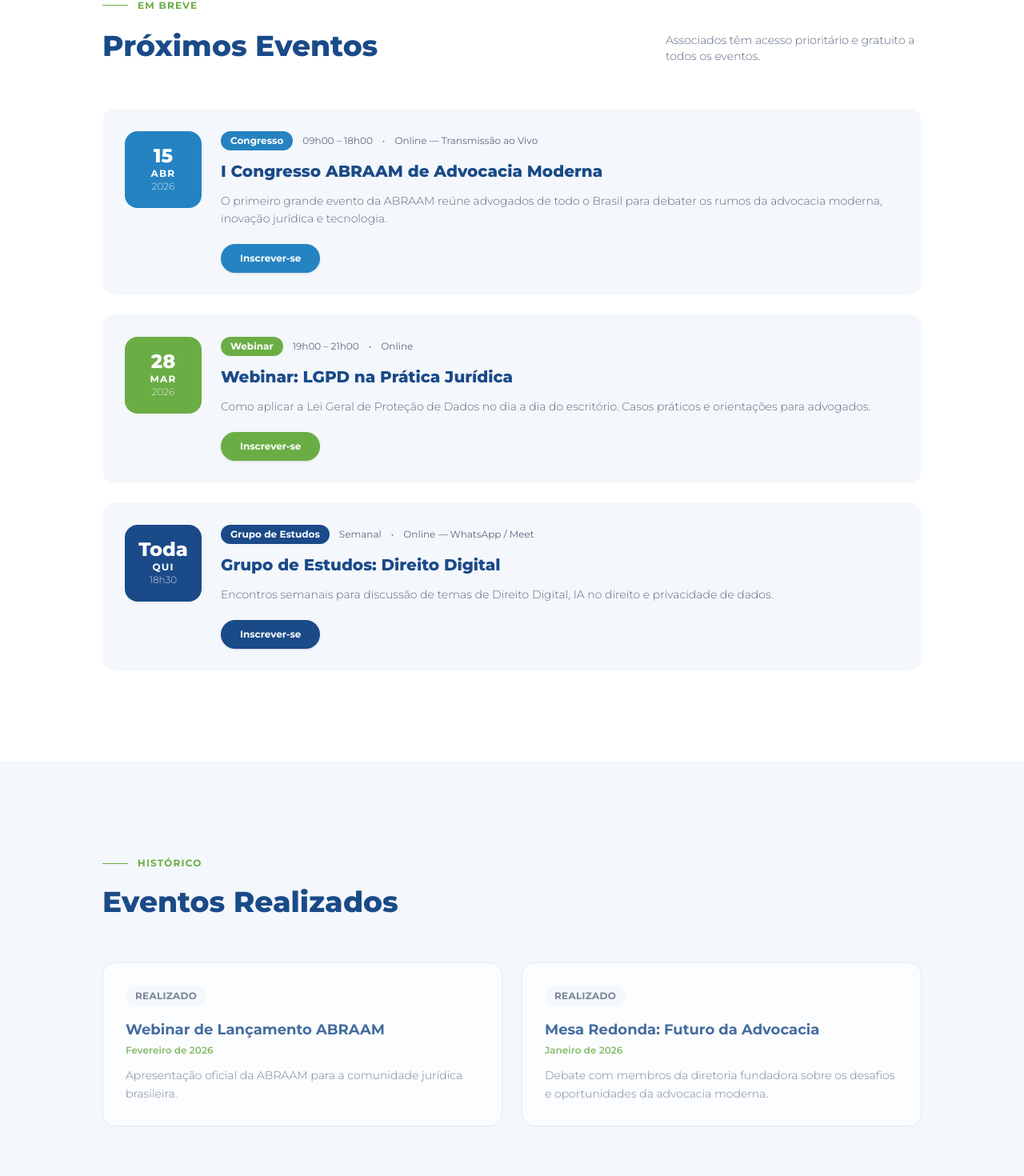
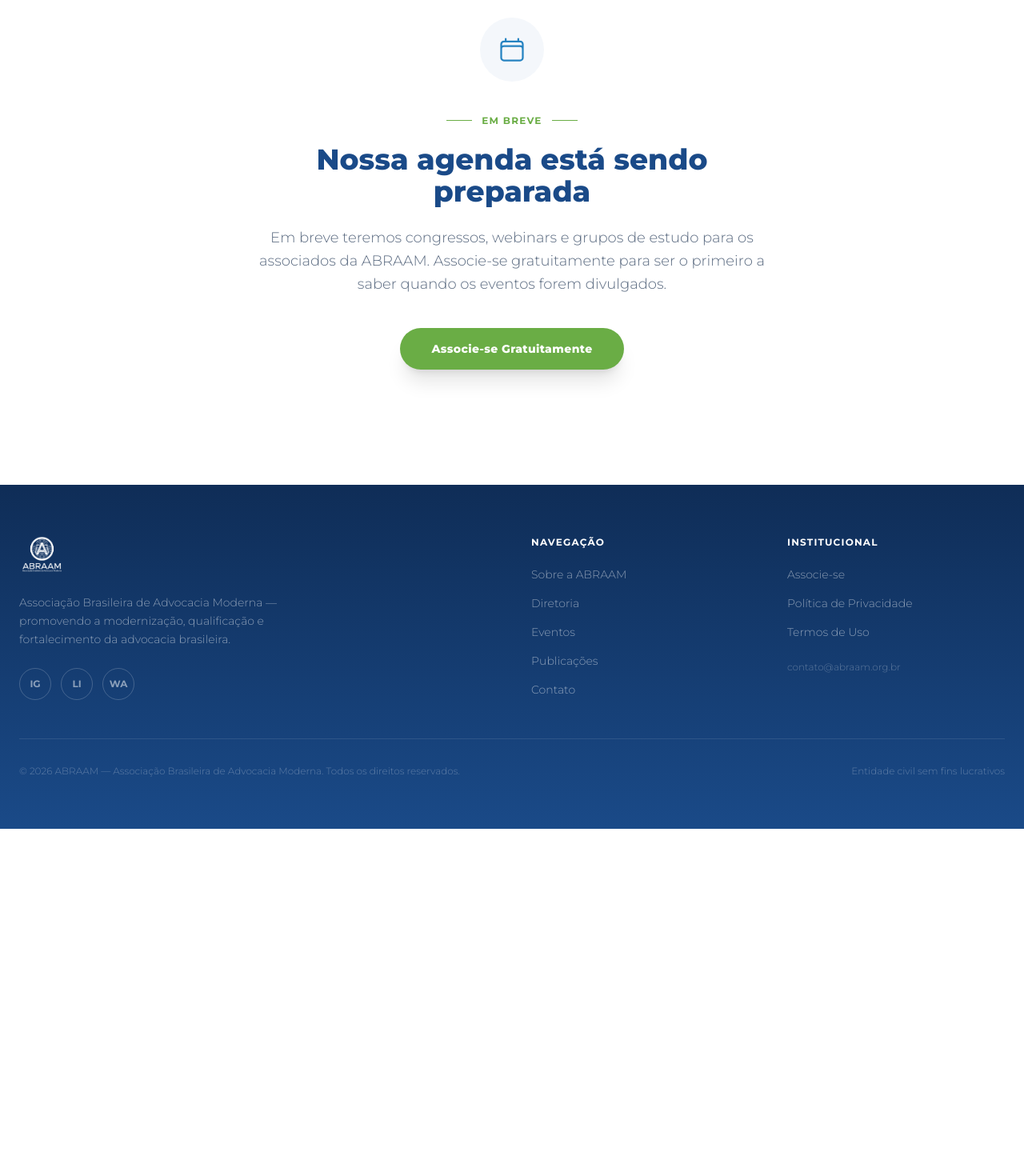
Before and after one commit to enzocampos/abraam-site, a Next.js app: page /eventos in a window 1280 px wide. Shown: the part 640-2110 px from the top of the page at 80% size. After the commit the page ends 1676 px from the top, so only its background shows below. Built offline with nearby package versions, Linux system fonts and the light colour scheme.

Commit message:
Alteração na página de Eventos para Em Breve

```diff
--- a/app/eventos/page.tsx
+++ b/app/eventos/page.tsx
@@ -1,56 +1,4 @@
 import Link from "next/link";
-
-const upcomingEvents = [
-  {
-    title: "I Congresso ABRAAM de Advocacia Moderna",
-    day: "15",
-    month: "ABR",
-    year: "2026",
-    time: "09h00 – 18h00",
-    location: "Online — Transmissão ao Vivo",
-    description:
-      "O primeiro grande evento da ABRAAM reúne advogados de todo o Brasil para debater os rumos da advocacia moderna, inovação jurídica e tecnologia.",
-    tag: "Congresso",
-    tagColor: "#2683c1",
-  },
-  {
-    title: "Webinar: LGPD na Prática Jurídica",
-    day: "28",
-    month: "MAR",
-    year: "2026",
-    time: "19h00 – 21h00",
-    location: "Online",
-    description:
-      "Como aplicar a Lei Geral de Proteção de Dados no dia a dia do escritório. Casos práticos e orientações para advogados.",
-    tag: "Webinar",
-    tagColor: "#6aad45",
-  },
-  {
-    title: "Grupo de Estudos: Direito Digital",
-    day: "Toda",
-    month: "QUI",
-    year: "18h30",
-    time: "Semanal",
-    location: "Online — WhatsApp / Meet",
-    description:
-      "Encontros semanais para discussão de temas de Direito Digital, IA no direito e privacidade de dados.",
-    tag: "Grupo de Estudos",
-    tagColor: "#1a4a88",
-  },
-];
-
-const pastEvents = [
-  {
-    title: "Webinar de Lançamento ABRAAM",
-    date: "Fevereiro de 2026",
-    description: "Apresentação oficial da ABRAAM para a comunidade jurídica brasileira.",
-  },
-  {
-    title: "Mesa Redonda: Futuro da Advocacia",
-    date: "Janeiro de 2026",
-    description: "Debate com membros da diretoria fundadora sobre os desafios e oportunidades da advocacia moderna.",
-  },
-];
 
 export default function EventosPage() {
   return (
@@ -88,126 +36,30 @@
         </div>
       </section>
 
-      {/* PRÓXIMOS EVENTOS */}
-      <section className="py-28 px-6 bg-white">
-        <div className="max-w-5xl mx-auto">
-          <div className="flex flex-col md:flex-row md:items-end md:justify-between mb-14">
-            <div>
-              <span className="inline-flex items-center gap-3 text-[#6aad45] text-xs font-bold tracking-widest uppercase mb-5">
-                <span className="w-8 h-px bg-[#6aad45] inline-block" />
-                Em breve
-              </span>
-              <h2 className="text-3xl md:text-4xl font-extrabold text-[#1a4a88] leading-tight">
-                Próximos Eventos
-              </h2>
-            </div>
-            <p className="text-[#5a6a80] max-w-xs mt-5 md:mt-0 font-light text-sm">
-              Associados têm acesso prioritário e gratuito a todos os eventos.
-            </p>
+      {/* EM BREVE */}
+      <section className="py-36 px-6 bg-white">
+        <div className="max-w-2xl mx-auto text-center">
+          <div className="w-20 h-20 rounded-full bg-[#f4f7fb] flex items-center justify-center mx-auto mb-8">
+            <svg xmlns="http://www.w3.org/2000/svg" className="w-9 h-9 text-[#2683c1]" fill="none" viewBox="0 0 24 24" stroke="currentColor" strokeWidth={1.5}>
+              <path strokeLinecap="round" strokeLinejoin="round" d="M6.75 3v2.25M17.25 3v2.25M3 18.75V7.5a2.25 2.25 0 012.25-2.25h13.5A2.25 2.25 0 0121 7.5v11.25m-18 0A2.25 2.25 0 005.25 21h13.5A2.25 2.25 0 0021 18.75m-18 0v-7.5A2.25 2.25 0 015.25 9h13.5A2.25 2.25 0 0121 11.25v7.5" />
+            </svg>
           </div>
-
-          <div className="space-y-6">
-            {upcomingEvents.map((event) => (
-              <div
-                key={event.title}
-                className="bg-[#f4f7fb] rounded-2xl p-7 hover:shadow-lg hover:-translate-y-0.5 transition-all duration-300 flex flex-col md:flex-row gap-6"
-              >
-                {/* Date block */}
-                <div
-                  className="flex-shrink-0 w-24 h-24 rounded-2xl flex flex-col items-center justify-center text-white self-center md:self-start mx-auto md:mx-0"
-                  style={{ background: event.tagColor }}
-                >
-                  <span className="text-2xl font-extrabold leading-none">{event.day}</span>
-                  <span className="text-xs font-bold tracking-widest mt-0.5">{event.month}</span>
-                  <span className="text-xs font-light opacity-80">{event.year}</span>
-                </div>
-
-                {/* Content */}
-                <div className="flex-1 min-w-0">
-                  <div className="flex flex-wrap items-center gap-3 mb-3">
-                    <span
-                      className="inline-block px-3 py-1 rounded-full text-white text-xs font-bold"
-                      style={{ background: event.tagColor }}
-                    >
-                      {event.tag}
-                    </span>
-                    <span className="text-[#5a6a80] text-xs">{event.time}</span>
-                    <span className="text-[#5a6a80] text-xs">•</span>
-                    <span className="text-[#5a6a80] text-xs">{event.location}</span>
-                  </div>
-                  <h3 className="text-[#1a4a88] font-extrabold text-xl mb-3">{event.title}</h3>
-                  <p className="text-[#5a6a80] text-sm leading-relaxed font-light mb-5">
-                    {event.description}
-                  </p>
-                  <button
-                    className="px-6 py-2.5 text-white text-xs font-bold rounded-full transition-all hover:opacity-90 hover:-translate-y-0.5 shadow-sm"
-                    style={{ background: event.tagColor }}
-                  >
-                    Inscrever-se
-                  </button>
-                </div>
-              </div>
-            ))}
-          </div>
-        </div>
-      </section>
-
-      {/* EVENTOS REALIZADOS */}
-      <section className="py-28 px-6 bg-[#f4f7fb]">
-        <div className="max-w-5xl mx-auto">
-          <div className="mb-14">
-            <span className="inline-flex items-center gap-3 text-[#6aad45] text-xs font-bold tracking-widest uppercase mb-5">
-              <span className="w-8 h-px bg-[#6aad45] inline-block" />
-              Histórico
-            </span>
-            <h2 className="text-3xl md:text-4xl font-extrabold text-[#1a4a88]">
-              Eventos Realizados
-            </h2>
-          </div>
-          <div className="grid grid-cols-1 md:grid-cols-2 gap-6">
-            {pastEvents.map((event) => (
-              <div
-                key={event.title}
-                className="bg-white rounded-2xl p-7 border border-[#e0e7ef] opacity-80 hover:opacity-100 transition-opacity duration-300"
-              >
-                <span className="inline-block px-3 py-1 bg-[#f4f7fb] text-[#5a6a80] text-xs font-bold rounded-full mb-4 uppercase tracking-wide">
-                  Realizado
-                </span>
-                <h3 className="text-[#1a4a88] font-bold text-lg mb-1">{event.title}</h3>
-                <p className="text-[#6aad45] text-xs font-semibold mb-3">{event.date}</p>
-                <p className="text-[#5a6a80] text-sm leading-relaxed font-light">{event.description}</p>
-              </div>
-            ))}
-          </div>
-        </div>
-      </section>
-
-      {/* CTA */}
-      <section
-        className="py-24 px-6 relative overflow-hidden"
-        style={{ background: "linear-gradient(135deg, #1a4a88 0%, #0f2d57 100%)" }}
-      >
-        <div
-          className="absolute inset-0 opacity-[0.04] pointer-events-none"
-          style={{ backgroundImage: "repeating-linear-gradient(90deg, #fff 0, #fff 1px, transparent 0, transparent 40px), repeating-linear-gradient(#fff 0, #fff 1px, transparent 0, transparent 40px)" }}
-        />
-        <div className="relative z-10 max-w-2xl mx-auto text-center">
-          <span className="inline-flex items-center gap-3 text-[#6aad45] text-xs font-bold tracking-widest uppercase mb-6">
+          <span className="inline-flex items-center gap-3 text-[#6aad45] text-xs font-bold tracking-widest uppercase mb-5">
             <span className="w-8 h-px bg-[#6aad45] inline-block" />
-            Associe-se
+            Em Breve
             <span className="w-8 h-px bg-[#6aad45] inline-block" />
           </span>
-          <h2 className="text-3xl md:text-4xl font-extrabold text-white mb-5">
-            Acesse todos os eventos gratuitamente.
+          <h2 className="text-3xl md:text-4xl font-extrabold text-[#1a4a88] mb-6">
+            Nossa agenda está sendo preparada
           </h2>
-          <p className="text-white/60 mb-10 font-light text-lg">
-            Associados têm acesso prioritário e gratuito a todos os eventos e capacitações da ABRAAM.
+          <p className="text-[#5a6a80] text-lg font-light leading-relaxed mb-10">
+            Em breve teremos congressos, webinars e grupos de estudo para os associados da ABRAAM. Associe-se gratuitamente para ser o primeiro a saber quando os eventos forem divulgados.
           </p>
           <Link
             href="/associe-se"
             className="inline-flex px-10 py-4 bg-[#6aad45] text-white font-extrabold text-sm tracking-wide rounded-full hover:bg-[#5a9a38] transition-all shadow-xl hover:-translate-y-0.5"
           >
-            Associe-se e Participe
+            Associe-se Gratuitamente
           </Link>
         </div>
       </section>
```
